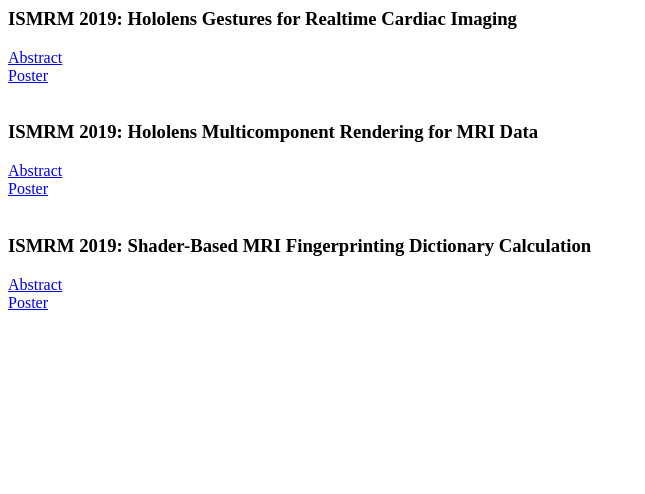
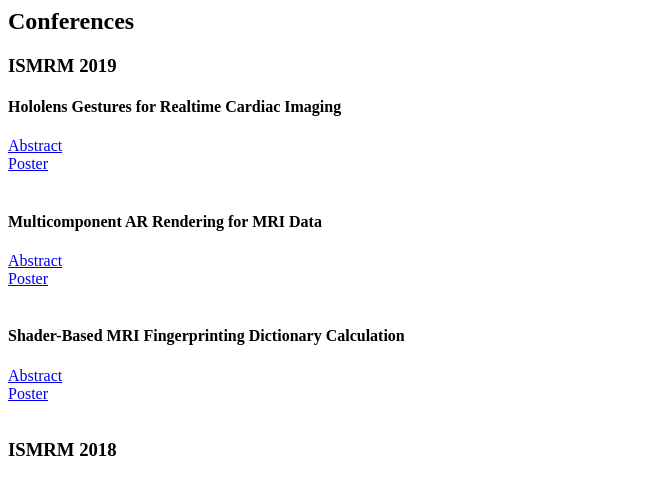
Before and after one commit to Andrew-Dupuis/publications, a plain HTML site: page index.html in a window 1280 px wide. Shown: the whole page, without its empty margins (0-645 px from the left). Drawn offline with Linux system fonts and the light colour scheme.

Commit message:
Updated Home Page

```diff
--- a/index.html
+++ b/index.html
@@ -1,15 +1,24 @@
 <html>
 
-<h3> ISMRM 2019: Hololens Gestures for Realtime Cardiac Imaging</h3>
+
+
+
+
+<h2> Conferences </h2>
+<h3>ISMRM 2019</h3>
+<h4>Hololens Gestures for Realtime Cardiac Imaging</h4>
 <a href="1581.html">Abstract</a><br>
 <a href="1581-poster.html">Poster</a><br><br>
 
-<h3> ISMRM 2019: Hololens Multicomponent Rendering for MRI Data</h3>
+<h4>Multicomponent AR Rendering for MRI Data</h4>
 <a href="4720.html">Abstract</a><br>
 <a href="4720-poster.html">Poster</a><br><br>
 
-<h3> ISMRM 2019: Shader-Based MRI Fingerprinting Dictionary Calculation</h3>
+<h4>Shader-Based MRI Fingerprinting Dictionary Calculation</h4>
 <a href="4532.html">Abstract</a><br>
 <a href="4532-poster.html">Poster</a><br><br>
 
+<h3>ISMRM 2018</h3>
+
+
 </html>
```
